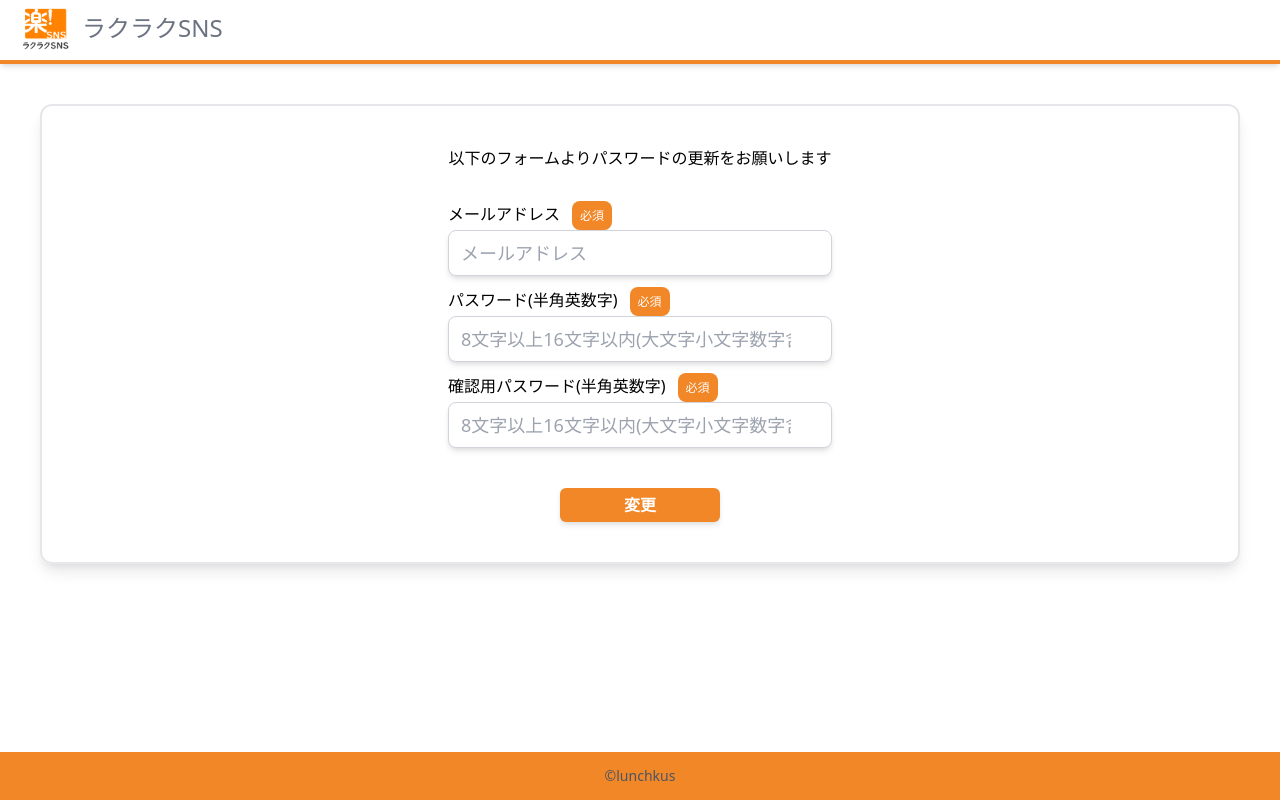
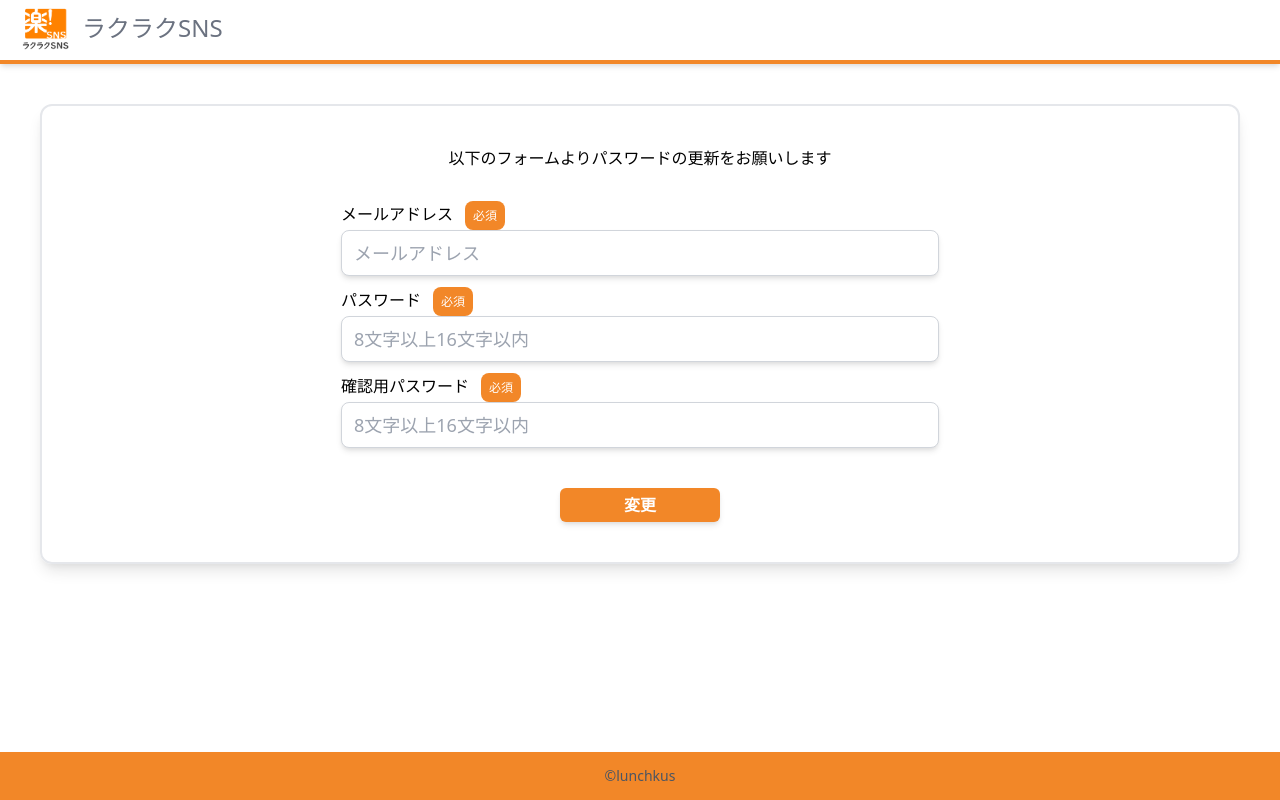
Before and after one commit to suzu1997/rakus-sns-app, a Next.js app: page /auth/updatepass in a window 1280 px wide. Built offline with nearby package versions, Linux system fonts and the light colour scheme.

Commit message:
パスワード変更画面のレスポンシブ対応と表示の微修正

```diff
--- a/src/pages/auth/updatepass.tsx
+++ b/src/pages/auth/updatepass.tsx
@@ -70,7 +70,7 @@ const UpdatePass: NextPage = () => {
         </div>
         <form name="SignupForm" noValidate>
           <div className="flex flex-col items-center mt-5">
-            <div className="gap-3 w-96 mt-3">
+            <div className="gap-3 w-3/4 sm:w-2/4 mt-3">
               {/* メールアドレスのテキストフォーム */}
               <TextInput
                 label="メールアドレス"
@@ -82,27 +82,27 @@ const UpdatePass: NextPage = () => {
                 registers={register("email")}
               />
             </div>
-            <div className="w-96 mt-3">
+            <div className="w-3/4 sm:w-2/4 mt-3">
               {/* パスワードのテキストフォーム */}
               <TextInput
-                label="パスワード(半角英数字)"
+                label="パスワード"
                 type="password"
                 fullWidth={true}
                 required
                 errorMessage={errors.password?.message}
-                placeholder="8文字以上16文字以内(大文字小文字数字含む)"
+                placeholder="8文字以上16文字以内"
                 registers={register("password")}
               />
             </div>
-            <div className="w-96 mt-3">
+            <div className="w-3/4 sm:w-2/4 mt-3">
               {/* 確認用パスワードのテキストフォーム */}
               <TextInput
-                label="確認用パスワード(半角英数字)"
+                label="確認用パスワード"
                 type="password"
                 fullWidth={true}
                 required
                 errorMessage={errors.passwordConf?.message}
-                placeholder="8文字以上16文字以内(大文字小文字数字含む)"
+                placeholder="8文字以上16文字以内"
                 registers={register("passwordConf")}
               />
             </div>
```
